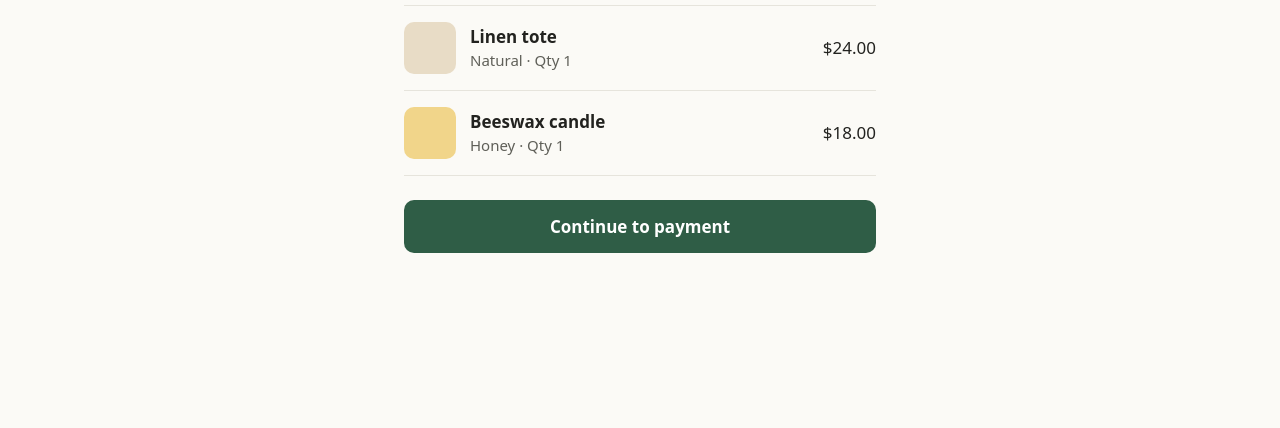
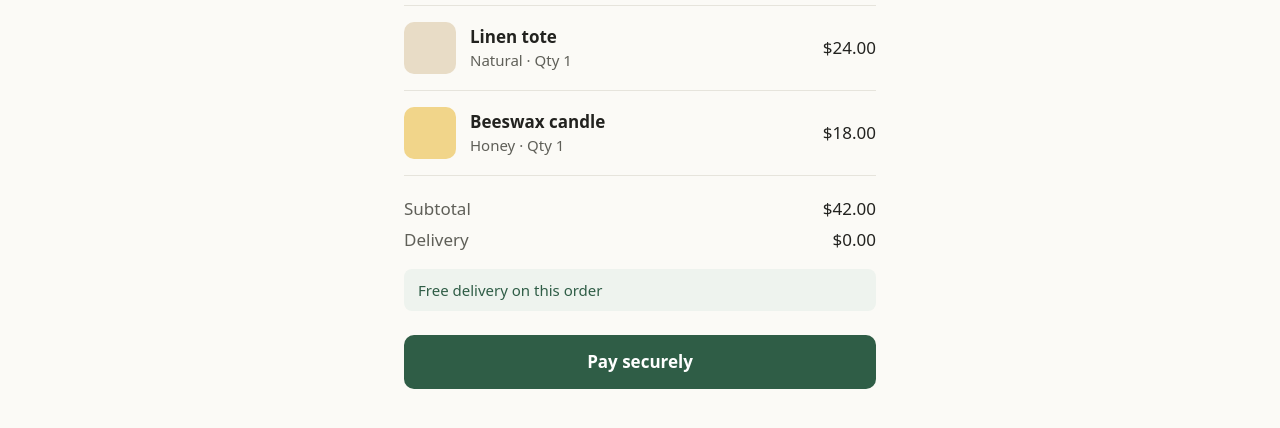
Before and after one commit to mmeek87/asbuilt-demo, a plain HTML site: page site/index.html in a window 1280 px wide. Shown: the part 178-606 px from the top of the page. Drawn offline with Linux system fonts and the light colour scheme.

Commit message:
Add checkout summary before payment
Co-Authored-By: Claude Opus 5.5 <noreply@anthropic.com>
Claude-Session: https://claude.ai/code/session_01V7idyLttt9yfcHFY164VKi

```diff
--- a/site/index.html
+++ b/site/index.html
@@ -14,7 +14,12 @@
     <li><span class="thumb a" aria-hidden="true"></span><div><strong>Linen tote</strong><span>Natural · Qty 1</span></div><span class="price">$24.00</span></li>
     <li><span class="thumb b" aria-hidden="true"></span><div><strong>Beeswax candle</strong><span>Honey · Qty 1</span></div><span class="price">$18.00</span></li>
   </ul>
-  <a class="button" href="#">Continue to payment</a>
+  <dl class="summary">
+    <dt>Subtotal</dt><dd>$42.00</dd>
+    <dt>Delivery</dt><dd>$0.00</dd>
+  </dl>
+  <p class="note">Free delivery on this order</p>
+  <button class="button" type="button">Pay securely</button>
 </main>
 </body>
 </html>
```
Also changed, not shown: .asbuilt/checkout.json (added).
